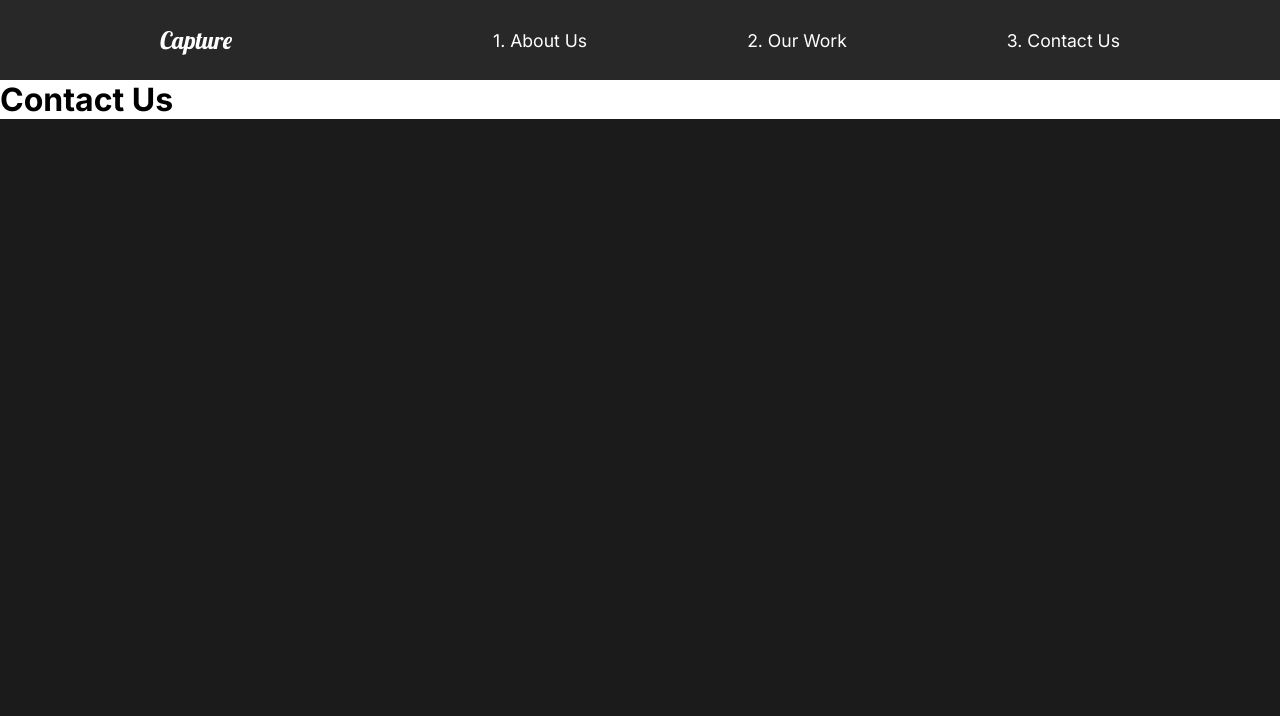
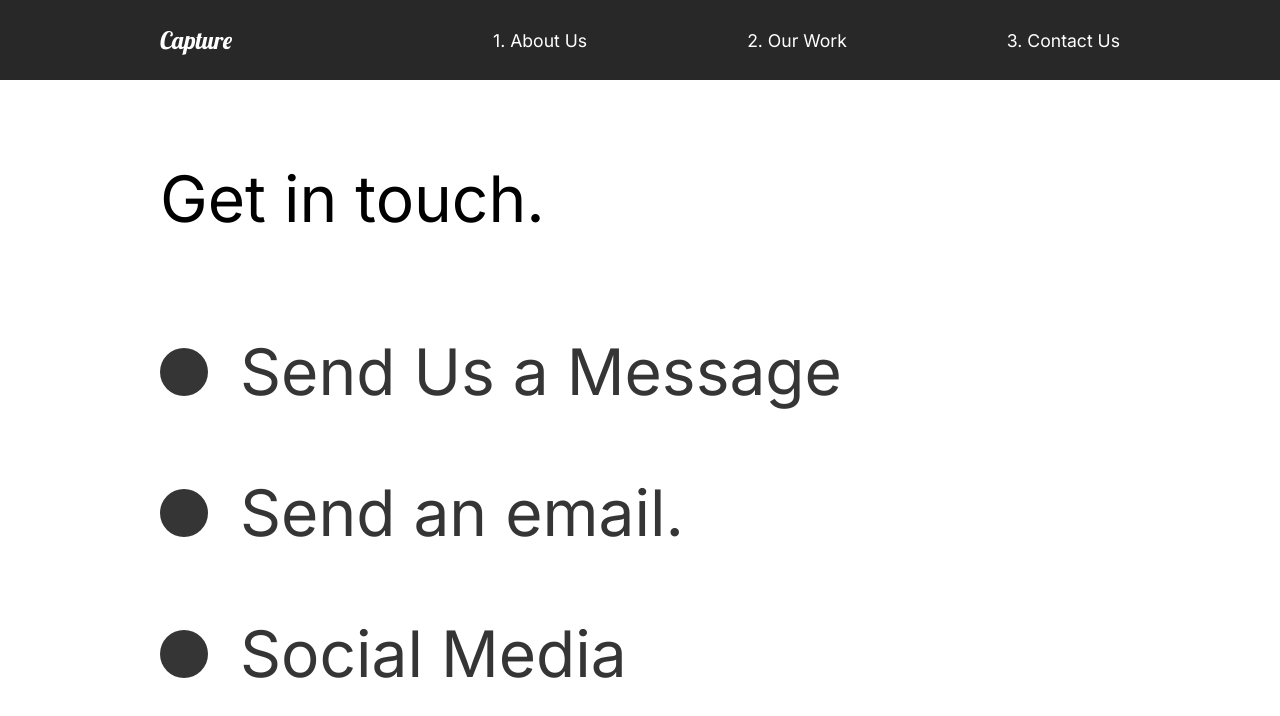
Before and after one commit to VenkatKumari/create-react-project, a React (Create React App) app in the folder capture/: page /contact in a window 1280 px wide. Shown: the top 716 px of the page. Built offline with nearby package versions, Linux system fonts and the light colour scheme.

Commit message:
Contact Animation

```diff
--- a/capture/src/App.js
+++ b/capture/src/App.js
@@ -18,6 +18,7 @@
   return (
     <div className="App">
       <GlobalStyle />
+
       <Nav />
       <AnimatePresence exitBeforeEnter>
         <Switch location={location} key={location.pathname}>
--- a/capture/src/components/GlobalStyle.js
+++ b/capture/src/components/GlobalStyle.js
@@ -10,6 +10,7 @@
 body{
     background: #1b1b1b;
     font-family: 'Inter', sans-serif;
+    overflow-x: hidden;
 
 }
 button{
--- a/capture/src/components/Nav.jsx
+++ b/capture/src/components/Nav.jsx
@@ -33,6 +33,9 @@
   align-items: center;
   padding: 1rem 10rem;
   background: #282828;
+  position: sticky;
+  top: 0;
+  z-index: 10;
   a {
     color: white;
     text-decoration: none;
--- /dev/null
+++ b/capture/src/components/ScrollTop.js
@@ -0,0 +1,15 @@
+import React, { useEffect } from "react";
+import { useLocation } from "react-router-dom";
+
+const ScrollTop = () => {
+  const { pathname } = useLocation();
+  useEffect(() => {
+    window.scroll({
+      top: 0,
+      left: 0,
+    });
+  }, [pathname]);
+  return null;
+};
+
+export default ScrollTop;
--- a/capture/src/pages/AboutUs.js
+++ b/capture/src/pages/AboutUs.js
@@ -6,6 +6,7 @@
 //Animations
 import { motion } from "framer-motion";
 import { pageAnimation } from "./animation";
+import ScrollTop from "../components/ScrollTop";
 
 const AboutUs = () => {
   return (
@@ -18,6 +19,7 @@
       <AboutSection />
       <ServicesSection />
       <FaqSection />
+      <ScrollTop />
     </motion.div>
   );
 };
--- a/capture/src/pages/ContactUs.js
+++ b/capture/src/pages/ContactUs.js
@@ -1,20 +1,72 @@
 import React from "react";
 //Animations
 import { motion } from "framer-motion";
-import { pageAnimation } from "./animation";
+import { pageAnimation, titleAnim } from "./animation";
+import styled from "styled-components";
 
 const ContactUs = () => {
   return (
-    <motion.div
+    <ContactStyle
       variants={pageAnimation}
       initial="hidden"
       animate="show"
       exit="exit"
       style={{ background: "#ffffff" }}
     >
-      <h1>Contact Us</h1>
-    </motion.div>
+      <Title>
+        <Hide>
+          <motion.h2 variants={titleAnim}>Get in touch. </motion.h2>
+        </Hide>
+      </Title>
+      <Hide>
+        <Social variants={titleAnim}>
+          <Circle />
+          <h2>Send Us a Message</h2>
+        </Social>
+      </Hide>
+      <Hide>
+        <Social variants={titleAnim}>
+          <Circle />
+          <h2>Send an email.</h2>
+        </Social>
+      </Hide>
+      <Hide>
+        <Social variants={titleAnim}>
+          <Circle />
+          <h2>Social Media</h2>
+        </Social>
+      </Hide>
+    </ContactStyle>
   );
 };
 
+const ContactStyle = styled(motion.div)`
+  padding: 5rem 10rem;
+  color: #353535;
+  min-height: 90vh;
+`;
+
+const Title = styled.div`
+  margin-bottom: 4rem;
+  color: black;
+`;
+
+const Hide = styled.div`
+  overflow: hidden;
+`;
+const Circle = styled.div`
+  border-radius: 50%;
+  width: 3rem;
+  height: 3rem;
+  background: #353535;
+`;
+const Social = styled(motion.div)`
+  display: flex;
+  align-items: center;
+
+  h2 {
+    margin: 2rem;
+  }
+`;
+
 export default ContactUs;
--- a/capture/src/pages/OurWork.js
+++ b/capture/src/pages/OurWork.js
@@ -16,6 +16,7 @@
   sliderContainer,
 } from "./animation";
 import { useScroll } from "../components/useScroll";
+import ScrollTop from "../components/ScrollTop";
 
 const OurWork = () => {
   const [element, controls] = useScroll();
@@ -62,6 +63,7 @@
           <img src={goodtimes} alt="goodtimes" />
         </Link>
       </Movie>
+      <ScrollTop />
     </Work>
   );
 };
```
Also changed, not shown: 1 other file (tests, documents, lock files or other folders).
